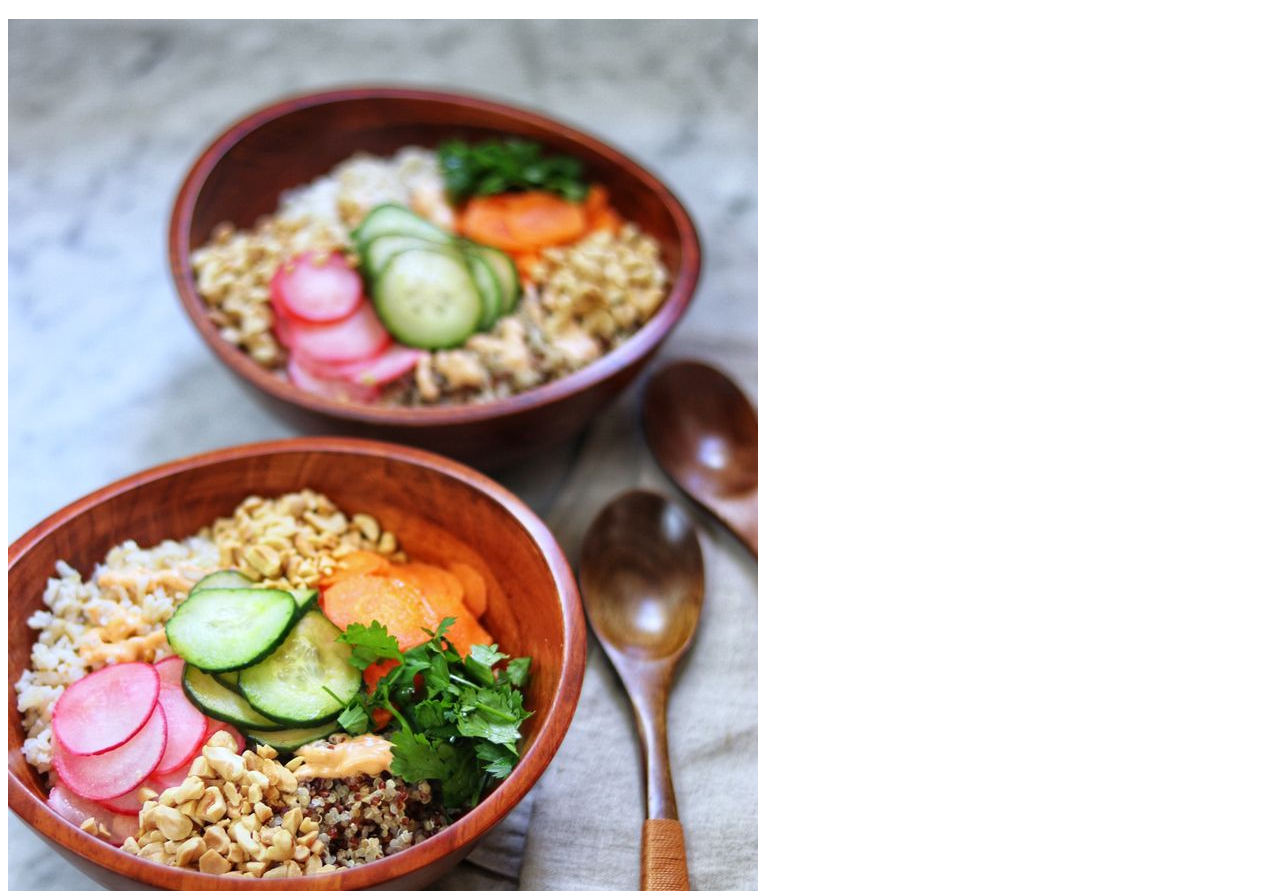
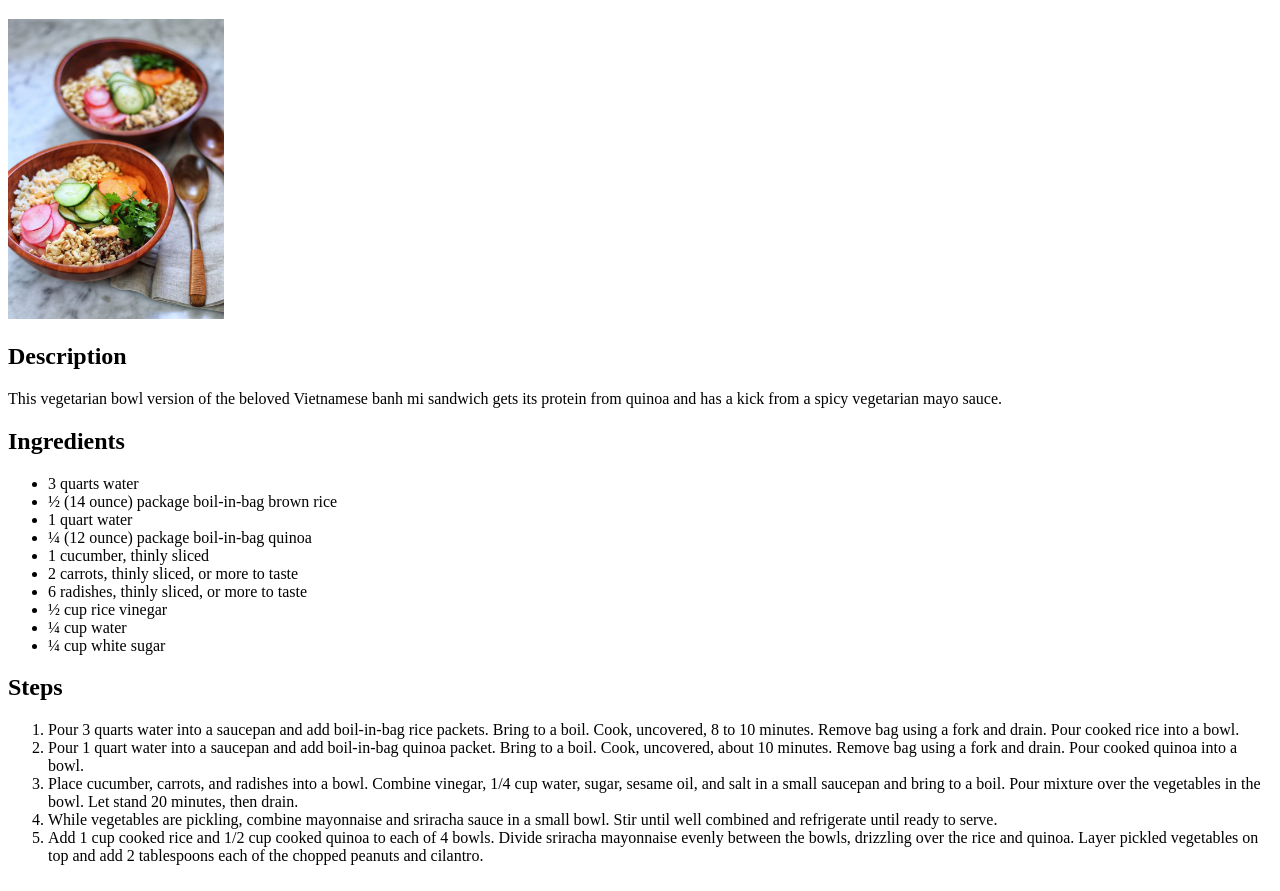
Before and after one commit to mjisik/odin-recipes, a plain HTML site: page recipes/BahnMiBowls.html in a window 1280 px wide. Shown: the part 61-952 px from the top of the page. Drawn offline with Linux system fonts and the light colour scheme.

Commit message:
Update BahnMiBowls.html
fill recipe page with content

```diff
--- a/recipes/BahnMiBowls.html
+++ b/recipes/BahnMiBowls.html
@@ -7,8 +7,29 @@
 </head>
 <body>
     <h1>Vegetarian Banh Mi Bowls</h1>
-    <img src="img/5911555-c013a1ec09fe48bca3ec27260e843fa3.jpg" alt="photo of vegerterian Bahn Mi Bowls">
+    <img src="img/5911555-c013a1ec09fe48bca3ec27260e843fa3.jpg" alt="photo of vegerterian Bahn Mi Bowls" height="300">
     <h2>Description</h2>
     <p>This vegetarian bowl version of the beloved Vietnamese banh mi sandwich gets its protein from quinoa and has a kick from a spicy vegetarian mayo sauce.</p>
+    <h2>Ingredients</h2>
+    <ul>
+        <li>3 quarts water</li>
+        <li>½ (14 ounce) package boil-in-bag brown rice</li>
+        <li>1 quart water</li>
+        <li>¼ (12 ounce) package boil-in-bag quinoa</li>
+        <li>1 cucumber, thinly sliced</li>
+        <li>2 carrots, thinly sliced, or more to taste</li>
+        <li>6 radishes, thinly sliced, or more to taste</li>
+        <li>½ cup rice vinegar</li>
+        <li>¼ cup water</li>
+        <li>¼ cup white sugar</li>
+    </ul>
+    <h2>Steps</h2>
+    <ol>
+        <li>Pour 3 quarts water into a saucepan and add boil-in-bag rice packets. Bring to a boil. Cook, uncovered, 8 to 10 minutes. Remove bag using a fork and drain. Pour cooked rice into a bowl.</li>
+        <li>Pour 1 quart water into a saucepan and add boil-in-bag quinoa packet. Bring to a boil. Cook, uncovered, about 10 minutes. Remove bag using a fork and drain. Pour cooked quinoa into a bowl.</li>
+        <li>Place cucumber, carrots, and radishes into a bowl. Combine vinegar, 1/4 cup water, sugar, sesame oil, and salt in a small saucepan and bring to a boil. Pour mixture over the vegetables in the bowl. Let stand 20 minutes, then drain.</li>
+        <li>While vegetables are pickling, combine mayonnaise and sriracha sauce in a small bowl. Stir until well combined and refrigerate until ready to serve.</li>
+        <li>Add 1 cup cooked rice and 1/2 cup cooked quinoa to each of 4 bowls. Divide sriracha mayonnaise evenly between the bowls, drizzling over the rice and quinoa. Layer pickled vegetables on top and add 2 tablespoons each of the chopped peanuts and cilantro.</li>
+    </ol>
 </body>
 </html>
```
